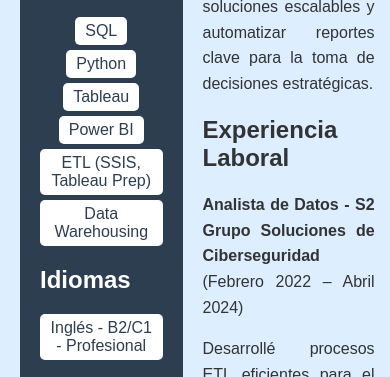
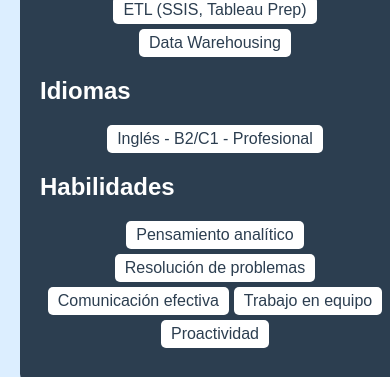
Before and after one commit to DIPEGOGIT/CV, a plain HTML site: page index.html in a window 390 px wide. Shown: the part 604-981 px from the top of the page. Drawn offline with Linux system fonts and the light colour scheme.

Commit message:
Update index.html
responsive

```diff
--- a/index.html
+++ b/index.html
@@ -94,6 +94,23 @@
             color: white;
             text-decoration: none;
         }
+		@media (max-width: 767px) {
+			.container {
+				display: flex;
+				flex-direction: column; /* Hace que las columnas se apilen en móviles */
+			}
+			.left-column {
+				width: 100%; /* La imagen ocupa todo el ancho */
+				text-align: center;
+				border-radius: 10px;
+			}
+			.right-column {
+				width: 100%;
+				text-align: justify;
+				padding-right: 15px;
+			}
+		}
+
     </style>
     <script src="https://cdnjs.cloudflare.com/ajax/libs/font-awesome/6.0.0/js/all.min.js"></script>
 </head>
```
